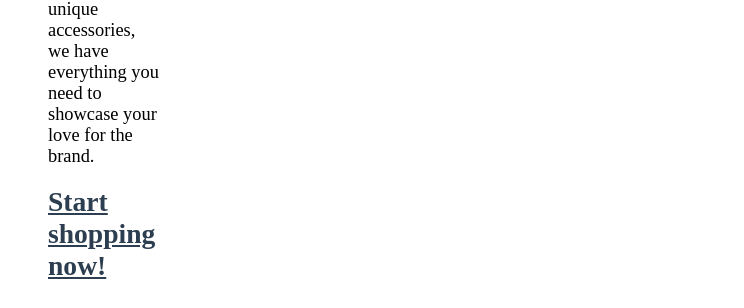
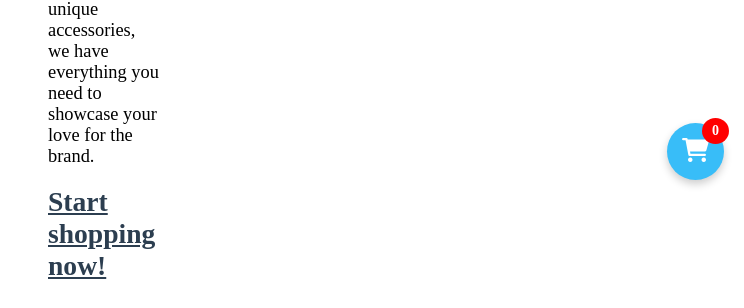
Before and after one commit to JaQubus/OneLastMerch2, a Django app: page / in a window 1280 px wide. Shown: the part 600-908 px from the top of the page, without its empty margins (536-1280 px from the left). Run offline with Django 5.2, Linux system fonts and the light colour scheme; data comes from the database, SQL or seed files in the repository; data that the repository does not hold is empty.

Commit message:
working shopping cart icon. Took a lot of work. It is based on a context_processor, because it needs to be rendered in each template

```diff
--- a/OneLastMerch/OneLastMerch/settings.py
+++ b/OneLastMerch/OneLastMerch/settings.py
@@ -67,6 +67,7 @@ TEMPLATES = [
                 'django.template.context_processors.request',
                 'django.contrib.auth.context_processors.auth',
                 'django.contrib.messages.context_processors.messages',
+                'shop.context_processors.cart_item_count',
             ],
         },
     },
--- /dev/null
+++ b/OneLastMerch/shop/context_processors.py
@@ -0,0 +1,22 @@
+from .models import Cart, CartItem
+from django.db.models import Sum
+
+def cart_item_count(request):
+    """
+    A context processor to get the total number of items in the user's cart.
+    It works for both authenticated and non-authenticated users.
+    """
+    total_items = 0
+
+    if request.user.is_authenticated:
+        cart, created = Cart.objects.get_or_create(user=request.user)
+    else:
+        session_key = request.session.session_key
+        if not session_key:
+            request.session.create()  # Generate a session key if none exists
+        cart, created = Cart.objects.get_or_create(session_key=request.session.session_key)
+
+    # Get the total number of items in the cart
+    total_items = cart.items.aggregate(total_items=Sum('quantity'))['total_items'] or 0
+
+    return {'cart_item_count': total_items}
--- /dev/null
+++ b/OneLastMerch/static/css/cart-symbol.css
@@ -0,0 +1,34 @@
+/* Style for the shopping cart icon */
+.cart-icon {
+    position: fixed; /* Fix it to the bottom-right */
+    bottom: 20px; /* Distance from the bottom */
+    right: 20px; /* Distance from the right */
+    background-color: #38bdf8; /* Background color for the cart */
+    color: white; /* White color for the icon */
+    padding: 15px; /* Padding around the icon */
+    border-radius: 50%; /* Circular icon */
+    box-shadow: 0 4px 8px rgba(0, 0, 0, 0.2); /* Shadow for effect */
+    font-size: 24px; /* Icon size */
+    transition: background-color 0.3s ease; /* Smooth transition for background color */
+    z-index: 1000; /* Make sure it's on top of other elements */
+}
+
+.cart-icon:hover {
+    background-color: #0ea5e9; /* Change the background color on hover */
+}
+
+/* Cart count (number of items in the cart) */
+.cart-icon .cart-count {
+    position: absolute; /* Position it relative to the icon */
+    top: -5px; /* Position it slightly above */
+    right: -5px; /* Position it slightly to the right */
+    background-color: red; /* Red background for the number */
+    color: white; /* White text color */
+    border-radius: 50%; /* Circular shape for the number */
+    padding: 5px 10px; /* Padding around the number */
+    font-size: 14px; /* Font size for the number */
+    font-weight: bold; /* Bold number */
+    display: flex;
+    align-items: center;
+    justify-content: center;
+}
--- a/OneLastMerch/templates/main/base.html
+++ b/OneLastMerch/templates/main/base.html
@@ -5,6 +5,8 @@
     <head>
         <title>OneLastMerch</title>
         <link rel="stylesheet" href="{% static 'css/style.css' %}" />
+        <!-- Link to FontAwesome for the cart icon -->
+        <link rel="stylesheet" href="https://cdnjs.cloudflare.com/ajax/libs/font-awesome/6.0.0-beta3/css/all.min.css">
     </head>
     <body>
         {% include "main/navbar.html" %}
@@ -13,4 +15,6 @@
             {% endblock content %}
         </main>
         {% include "main/footer.html" %}
+        {% include "main/cart-symbol.html" %}
     </body>
+</html>
--- /dev/null
+++ b/OneLastMerch/templates/main/cart-symbol.html
@@ -0,0 +1,7 @@
+{% load static %}
+
+<link rel="stylesheet" href="{% static 'css/cart-symbol.css' %}" />
+<a href="{% url 'view_cart' %}" class="cart-icon">
+    <i class="fas fa-shopping-cart"></i>
+    <span class="cart-count">{{ cart_item_count }}</span> <!-- This will be dynamically updated with the number of items -->
+</a>
```
Also changed, not shown: OneLastMerch/shop/views.py (line endings or trailing spaces).
